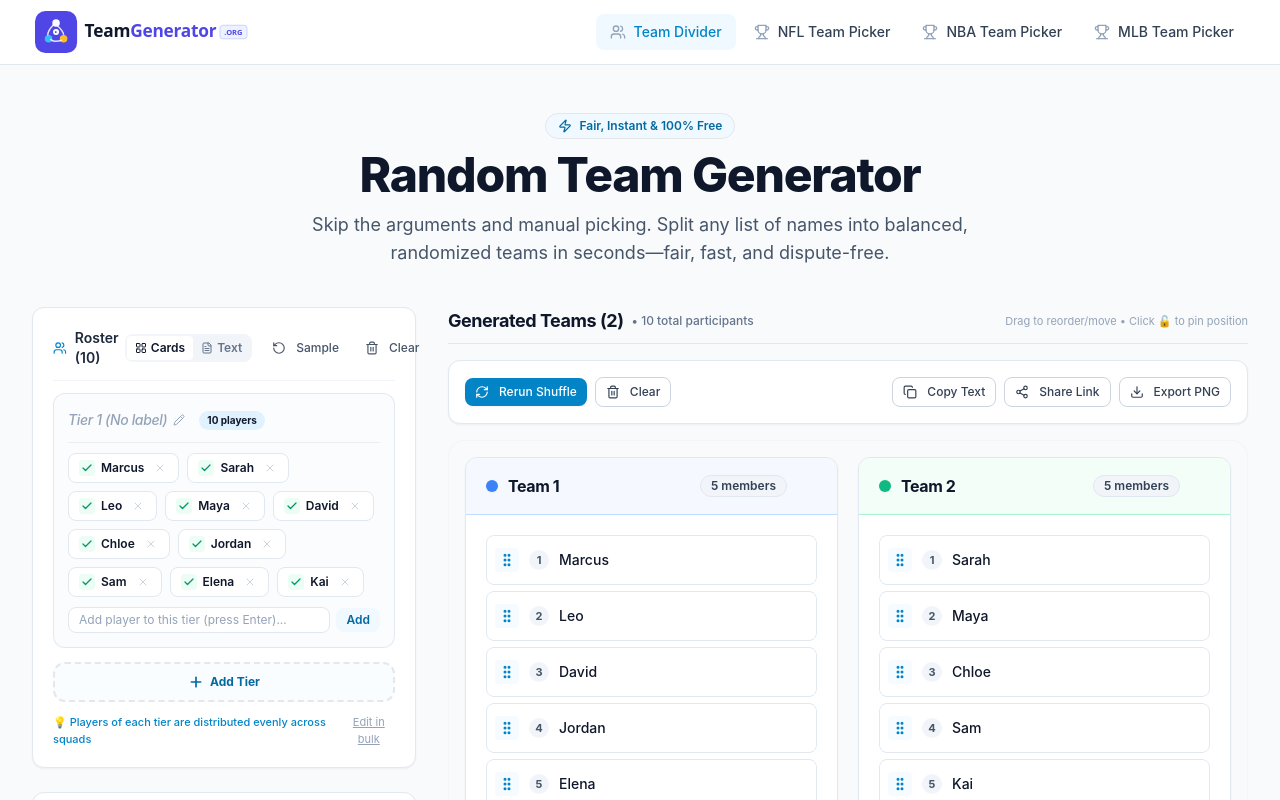
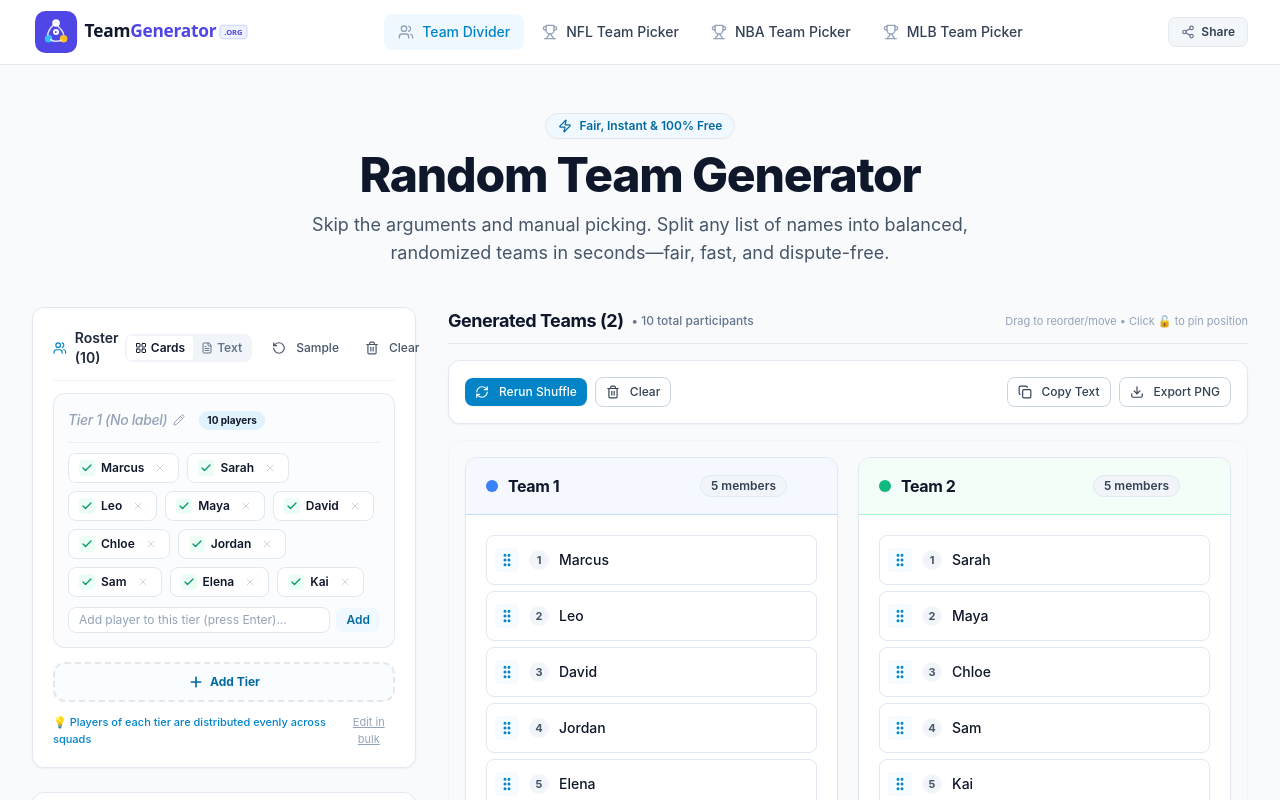
Before and after one commit to humphrey71/random-team-generator, a React (Vite) app: page / in a window 1280 px wide. Shown: the top 800 px of the page. Built offline with nearby package versions, Linux system fonts and the light colour scheme.

Commit message:
feat(share): remove names from share URL, clean up divider actions, and add page-level Share button in header

```diff
--- a/src/components/divider/DividerActions.tsx
+++ b/src/components/divider/DividerActions.tsx
@@ -1,7 +1,7 @@
 import React, { useState } from 'react';
 import { TeamResult } from '../../data/types';
 import { Button } from '../ui/Button';
-import { Copy, Check, Share2, Download, RefreshCw, Trash2 } from 'lucide-react';
+import { Copy, Check, Download, RefreshCw, Trash2 } from 'lucide-react';
 import { toPng } from 'html-to-image';
 
 export interface DividerActionsProps {
@@ -20,7 +20,6 @@ export const DividerActions: React.FC<DividerActionsProps> = ({
   memberTierMap,
 }) => {
   const [copiedText, setCopiedText] = useState(false);
-  const [copiedLink, setCopiedLink] = useState(false);
   const [downloading, setDownloading] = useState(false);
 
   const formatTeamsText = (): string => {
@@ -44,16 +43,6 @@ export const DividerActions: React.FC<DividerActionsProps> = ({
       await navigator.clipboard.writeText(text);
       setCopiedText(true);
       setTimeout(() => setCopiedText(false), 2000);
-    } catch {
-      // fallback
-    }
-  };
-
-  const handleShareLink = async () => {
-    try {
-      await navigator.clipboard.writeText(window.location.href);
-      setCopiedLink(true);
-      setTimeout(() => setCopiedLink(false), 2000);
     } catch {
       // fallback
     }
@@ -137,26 +126,6 @@ export const DividerActions: React.FC<DividerActionsProps> = ({
           type="button"
           variant="outline"
           size="sm"
-          onClick={handleShareLink}
-          title="Copy shareable link with current configuration"
-        >
-          {copiedLink ? (
-            <>
-              <Check className="w-3.5 h-3.5 mr-1 text-emerald-600" />
-              <span className="text-emerald-700">Link Copied!</span>
-            </>
-          ) : (
-            <>
-              <Share2 className="w-3.5 h-3.5 mr-1" />
-              Share Link
-            </>
-          )}
-        </Button>
-
-        <Button
-          type="button"
-          variant="outline"
-          size="sm"
           onClick={handleDownloadImage}
           disabled={downloading}
           title="Save results as a clean image"
--- a/src/components/layout/SiteHeader.tsx
+++ b/src/components/layout/SiteHeader.tsx
@@ -1,10 +1,42 @@
 import React, { useState } from 'react';
 import { Link } from '@tanstack/react-router';
-import { Users, Trophy, Menu, X } from 'lucide-react';
+import { Users, Trophy, Menu, X, Share2, Check } from 'lucide-react';
 import { Container } from './Container';
 
 export const SiteHeader: React.FC = () => {
   const [mobileMenuOpen, setMobileMenuOpen] = useState(false);
+  const [shared, setShared] = useState(false);
+
+  const handleShare = async () => {
+    const cleanUrl = typeof window !== 'undefined'
+      ? `${window.location.origin}${window.location.pathname}`
+      : 'https://teamgenerator.org/';
+
+    const shareData = {
+      title: 'Random Team Generator - Fair & Fast Group Maker',
+      text: 'Easily split any list of names into balanced, randomized teams in seconds!',
+      url: cleanUrl,
+    };
+
+    if (typeof navigator !== 'undefined' && navigator.share && navigator.canShare && navigator.canShare(shareData)) {
+      try {
+        await navigator.share(shareData);
+        return;
+      } catch {
+        // user cancelled or failed, fallback to clipboard
+      }
+    }
+
+    if (typeof navigator !== 'undefined' && navigator.clipboard) {
+      try {
+        await navigator.clipboard.writeText(cleanUrl);
+        setShared(true);
+        setTimeout(() => setShared(false), 2000);
+      } catch {
+        // fallback
+      }
+    }
+  };
 
   const navItems = [
     { label: 'Team Divider', to: '/', icon: Users },
@@ -36,6 +68,27 @@ export const SiteHeader: React.FC = () => {
             ))}
           </nav>
 
+          {/* Header Right Actions */}
+          <div className="flex items-center gap-2">
+            <button
+              type="button"
+              onClick={handleShare}
+              className="inline-flex items-center gap-1.5 px-3 py-1.5 text-xs font-semibold text-slate-700 hover:text-brand-600 bg-slate-100/80 hover:bg-brand-50 border border-slate-200/80 hover:border-brand-300 rounded-lg transition-all"
+              title="Share this tool"
+            >
+              {shared ? (
+                <>
+                  <Check className="w-3.5 h-3.5 text-emerald-600" />
+                  <span className="text-emerald-700 font-bold">Link Copied!</span>
+                </>
+              ) : (
+                <>
+                  <Share2 className="w-3.5 h-3.5 text-slate-500" />
+                  <span>Share</span>
+                </>
+              )}
+            </button>
+
             {/* Mobile Menu Button */}
             <div className="flex md:hidden">
               <button
@@ -45,6 +98,7 @@ export const SiteHeader: React.FC = () => {
               >
                 {mobileMenuOpen ? <X className="w-6 h-6" /> : <Menu className="w-6 h-6" />}
               </button>
+            </div>
           </div>
         </div>
 
--- a/src/routes/index.tsx
+++ b/src/routes/index.tsx
@@ -47,7 +47,7 @@ const HOME_FAQ_ITEMS = [
   },
   {
     question: 'Can I save or share my team split results?',
-    answer: 'Yes! You can instantly copy formatted text to paste into Discord or Slack, copy a persistent shareable URL, or export a formatted PNG image card with a single click.',
+    answer: 'Yes! You can instantly copy formatted text to paste into Discord or Slack, or export a formatted PNG image card with a single click.',
   },
   {
     question: 'Does this random team generator work offline and on mobile?',
```
Lines whose indentation alone changed are shown as unchanged.
